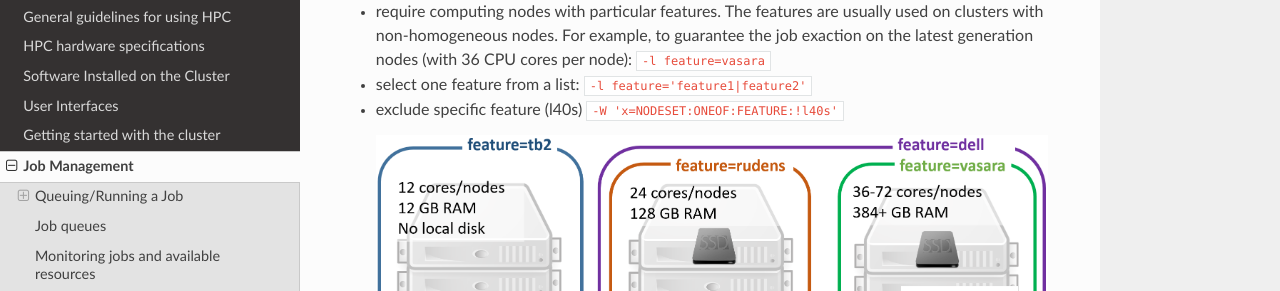
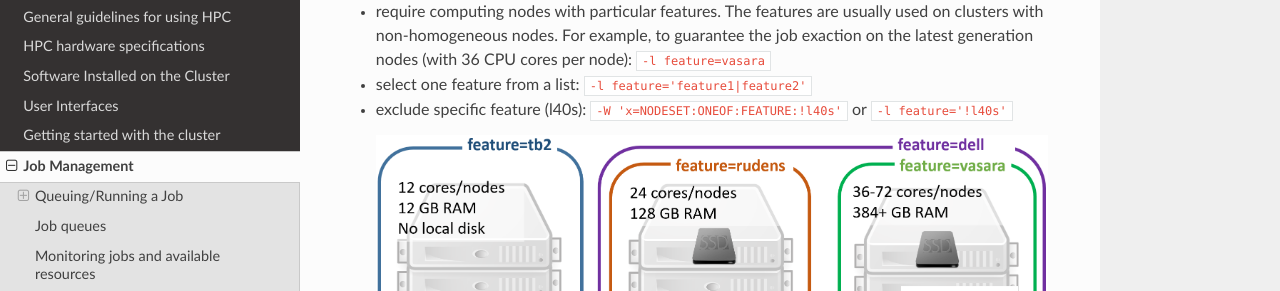
Before and after one commit to rtuhpc/hpc-manual, a Sphinx documentation site: the page built from doc/07_job_managment.md, in a window 1280 px wide and 900 px high, scrolled down 2153 px. Shown: the part 158-449 px from the top of the window. Built offline with Sphinx 7.4.7 and the Read the Docs theme 2.0.0, drawn with Linux system fonts in a browser that asks for light colours.

Commit message:
Update 07_job_managment.md
change line to :
exclude specific feature (l40s): -W 'x=NODESET:ONEOF:FEATURE:!l40s' or -l feature='!l40s'

```diff
--- a/doc/07_job_managment.md
+++ b/doc/07_job_managment.md
@@ -58,7 +58,7 @@ How to request specific computing resources?  Define the requirements with qsub
 - necessary amount of memory (for a job): `-l nodes=1:ppn=12,mem=12g`
 - require computing nodes with particular features. The features are usually used on clusters with non-homogeneous nodes. For example, to guarantee the job exaction on the latest generation nodes (with 36 CPU cores per node): `-l feature=vasara`
 - select one feature from a list: `-l feature='feature1|feature2'`
-- exclude specific feature (l40s) `-W 'x=NODESET:ONEOF:FEATURE:!l40s'`
+- exclude specific feature (l40s):  `-W 'x=NODESET:ONEOF:FEATURE:!l40s'` or `-l feature='!l40s'`
 
   ![node features](images/node_features.png){scale=80 align=center}
 
```
